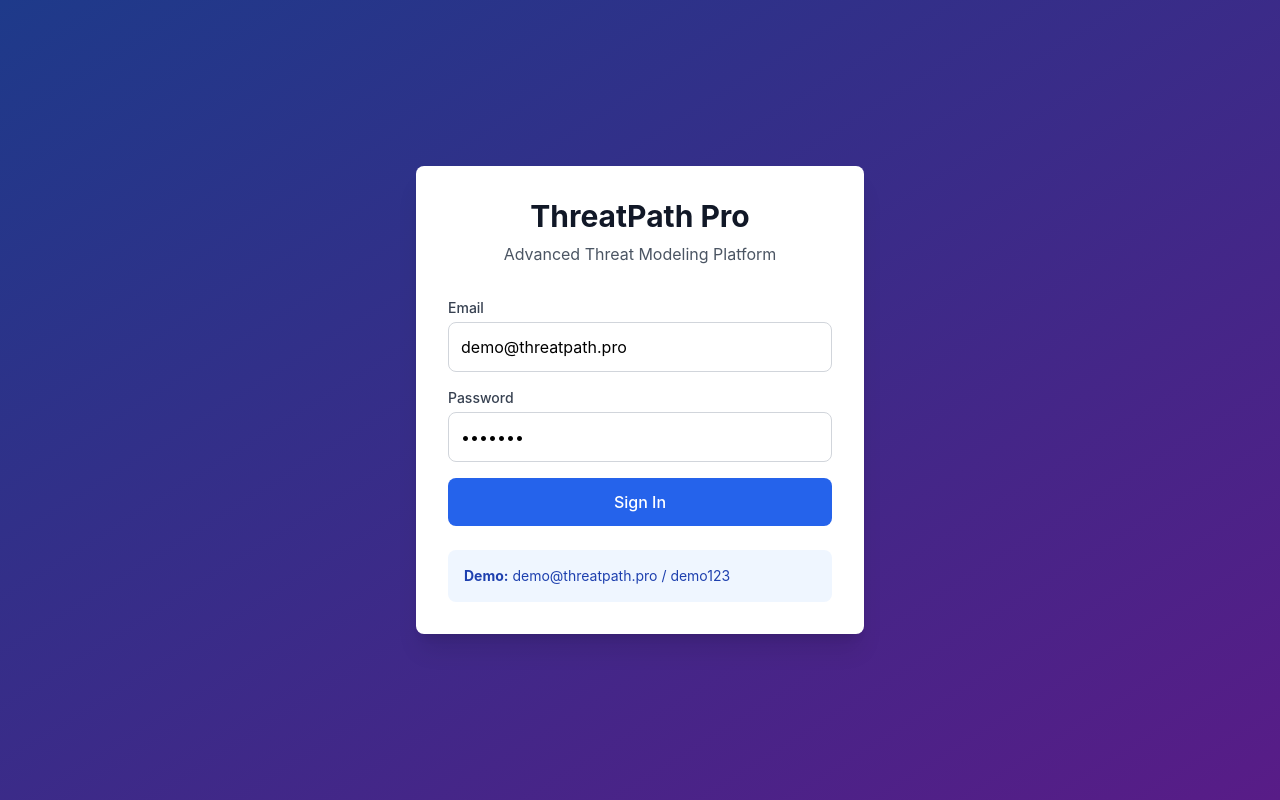
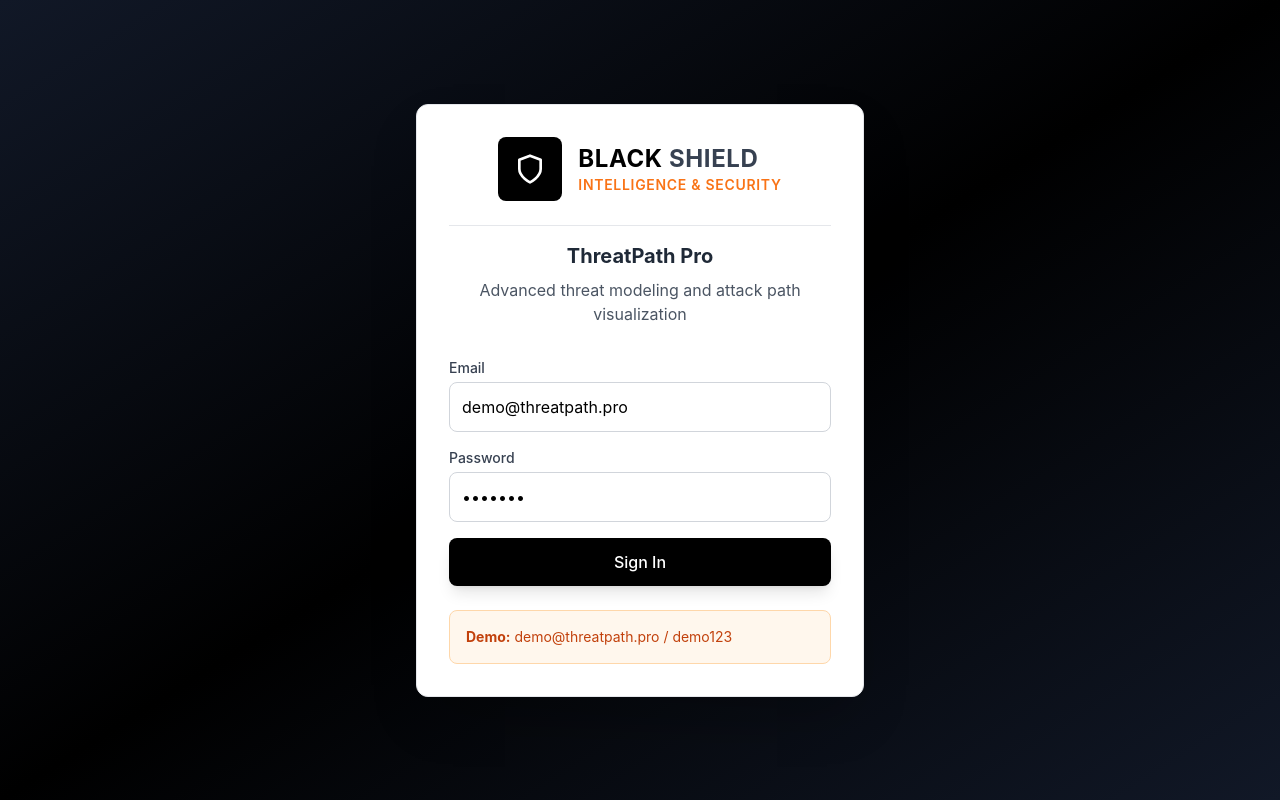
Before and after one commit to BlackShield-UK/threatpath-demo, a Next.js app: page / in a window 1280 px wide. Built offline with nearby package versions, Linux system fonts and the light colour scheme.

Commit message:
Update index.js

```diff
--- a/pages/index.js
+++ b/pages/index.js
@@ -238,11 +238,24 @@
     const [password, setPassword] = useState('demo123');
 
     return (
-      <div className="min-h-screen bg-gradient-to-br from-blue-900 to-purple-900 flex items-center justify-center">
-        <div className="bg-white rounded-lg shadow-xl p-8 max-w-md w-full mx-4">
+      <div className="min-h-screen bg-gradient-to-br from-gray-900 via-black to-gray-900 flex items-center justify-center">
+        <div className="bg-white rounded-xl shadow-2xl p-8 max-w-md w-full mx-4 border border-gray-200">
           <div className="text-center mb-8">
-            <h1 className="text-3xl font-bold text-gray-900">ThreatPath Pro</h1>
-            <p className="text-gray-600 mt-2">Advanced Threat Modeling Platform</p>
+            <div className="flex items-center justify-center mb-6">
+              <div className="bg-black rounded-lg p-4 mr-4">
+                <Shield className="w-8 h-8 text-white" />
+              </div>
+              <div className="text-left">
+                <h1 className="text-2xl font-bold text-black tracking-wide">
+                  BLACK <span className="text-gray-700">SHIELD</span>
+                </h1>
+                <p className="text-sm text-orange-500 font-semibold tracking-wider">INTELLIGENCE & SECURITY</p>
+              </div>
+            </div>
+            <div className="border-t border-gray-200 pt-4">
+              <h2 className="text-xl font-bold text-gray-800 mb-2">ThreatPath Pro</h2>
+              <p className="text-gray-600">Advanced threat modeling and attack path visualization</p>
+            </div>
           </div>
 
           <div className="space-y-4">
@@ -252,7 +265,7 @@
                 type="email"
                 value={email}
                 onChange={(e) => setEmail(e.target.value)}
-                className="w-full p-3 border border-gray-300 rounded-lg focus:ring-2 focus:ring-blue-500"
+                className="w-full p-3 border border-gray-300 rounded-lg focus:ring-2 focus:ring-orange-500 focus:border-orange-500"
               />
             </div>
 
@@ -262,20 +275,20 @@
                 type="password"
                 value={password}
                 onChange={(e) => setPassword(e.target.value)}
-                className="w-full p-3 border border-gray-300 rounded-lg focus:ring-2 focus:ring-blue-500"
+                className="w-full p-3 border border-gray-300 rounded-lg focus:ring-2 focus:ring-orange-500 focus:border-orange-500"
               />
             </div>
 
             <button
               onClick={() => handleLogin(email, password)}
-              className="w-full bg-blue-600 text-white p-3 rounded-lg font-medium hover:bg-blue-700"
+              className="w-full bg-black text-white p-3 rounded-lg font-medium hover:bg-gray-800 transition-all duration-200 shadow-lg"
             >
               Sign In
             </button>
           </div>
 
-          <div className="mt-6 p-4 bg-blue-50 rounded-lg">
-            <p className="text-sm text-blue-800">
+          <div className="mt-6 p-4 bg-orange-50 rounded-lg border border-orange-200">
+            <p className="text-sm text-orange-700">
               <strong>Demo:</strong> demo@threatpath.pro / demo123
             </p>
           </div>
@@ -331,7 +344,7 @@
                     <button
                       key={nodeType.type}
                       onClick={() => addNode(nodeType.type, nodeType.label)}
-                      className="p-3 border-2 border-gray-300 rounded-lg hover:border-blue-400 hover:bg-blue-50 text-center transition-all"
+                      className="p-3 border-2 border-gray-300 rounded-lg hover:border-orange-400 hover:bg-orange-50 text-center transition-all"
                     >
                       <IconComponent className="w-6 h-6 mx-auto mb-1 text-gray-700" />
                       <div className="text-xs font-medium">{nodeType.label}</div>
@@ -502,11 +515,11 @@
     return (
       <div
         className={`absolute transform -translate-x-1/2 -translate-y-1/2 ${
-          selectedNode?.id === node.id ? 'ring-2 ring-blue-500' : ''
+          selectedNode?.id === node.id ? 'ring-2 ring-orange-500' : ''
         }`}
         style={{ left: node.x, top: node.y }}
       >
-        <div className="bg-white rounded-lg shadow-lg border-2 border-gray-300 hover:border-blue-400 min-w-20 text-center">
+        <div className="bg-white rounded-lg shadow-lg border-2 border-gray-300 hover:border-orange-400 min-w-20 text-center">
           <div
             className="bg-gray-100 rounded-t-md px-2 py-1 text-xs text-gray-600 font-medium border-b select-none cursor-move"
             onMouseDown={handleMouseDown}
@@ -569,7 +582,7 @@
               type="text"
               value={boundary.name}
               onChange={(e) => updateBoundary({ name: e.target.value })}
-              className="w-full p-2 border rounded focus:ring-2 focus:ring-blue-500"
+              className="w-full p-2 border rounded focus:ring-2 focus:ring-orange-500"
             />
           </div>
 
@@ -580,7 +593,7 @@
                 type="number"
                 value={boundary.x}
                 onChange={(e) => updateBoundary({ x: parseInt(e.target.value) || 0 })}
-                className="w-full p-2 border rounded focus:ring-2 focus:ring-blue-500"
+                className="w-full p-2 border rounded focus:ring-2 focus:ring-orange-500"
               />
             </div>
             <div>
@@ -589,7 +602,7 @@
                 type="number"
                 value={boundary.y}
                 onChange={(e) => updateBoundary({ y: parseInt(e.target.value) || 0 })}
-                className="w-full p-2 border rounded focus:ring-2 focus:ring-blue-500"
+                className="w-full p-2 border rounded focus:ring-2 focus:ring-orange-500"
               />
             </div>
           </div>
@@ -601,7 +614,7 @@
                 type="number"
                 value={boundary.width}
                 onChange={(e) => updateBoundary({ width: parseInt(e.target.value) || 100 })}
-                className="w-full p-2 border rounded focus:ring-2 focus:ring-blue-500"
+                className="w-full p-2 border rounded focus:ring-2 focus:ring-orange-500"
               />
             </div>
             <div>
@@ -610,7 +623,7 @@
                 type="number"
                 value={boundary.height}
                 onChange={(e) => updateBoundary({ height: parseInt(e.target.value) || 60 })}
-                className="w-full p-2 border rounded focus:ring-2 focus:ring-blue-500"
+                className="w-full p-2 border rounded focus:ring-2 focus:ring-orange-500"
               />
             </div>
           </div>
@@ -620,7 +633,7 @@
             <select
               value={boundary.color}
               onChange={(e) => updateBoundary({ color: e.target.value })}
-              className="w-full p-2 border rounded focus:ring-2 focus:ring-blue-500"
+              className="w-full p-2 border rounded focus:ring-2 focus:ring-orange-500"
             >
               <option value="red">Red</option>
               <option value="blue">Blue</option>
@@ -636,7 +649,7 @@
           <div className="flex space-x-2">
             <button
               onClick={addNewBoundary}
-              className="flex-1 bg-blue-600 text-white py-2 rounded hover:bg-blue-700"
+              className="flex-1 bg-black text-white py-2 rounded hover:bg-gray-800"
             >
               Add New Zone
             </button>
@@ -724,7 +737,7 @@
 
         <div className="mb-4">
           <h4 className="font-medium mb-2 flex items-center">
-            <Plus className="w-4 h-4 mr-1 text-blue-600" />
+            <Plus className="w-4 h-4 mr-1 text-orange-600" />
             Available Controls ({securityControls.filter(c => !(currentNode.controls || []).includes(c)).length}):
           </h4>
           <div className="max-h-40 overflow-y-auto border rounded">
@@ -734,7 +747,7 @@
                 <button
                   key={idx}
                   onClick={() => addControl(control)}
-                  className="block w-full text-left text-sm p-2 hover:bg-blue-50 border-b border-gray-100 transition-colors"
+                  className="block w-full text-left text-sm p-2 hover:bg-orange-50 border-b border-gray-100 transition-colors"
                 >
                   + {control}
                 </button>
@@ -830,36 +843,47 @@
 
   return (
     <div className="min-h-screen bg-gray-100">
-      <div className="bg-white shadow border-b">
+      <div className="bg-black shadow-lg border-b border-gray-800">
         <div className="max-w-7xl mx-auto px-4 py-4">
           <div className="flex justify-between items-center">
-            <div>
-              <h1 className="text-2xl font-bold">ThreatPath Pro</h1>
-              <p className="text-sm text-gray-600">{currentDiagramName} • {currentUser?.name}</p>
+            <div className="flex items-center">
+              <div className="bg-white rounded-lg p-2 mr-4">
+                <Shield className="w-6 h-6 text-black" />
+              </div>
+              <div>
+                <h1 className="text-xl font-bold text-white tracking-wide">
+                  BLACK <span className="text-gray-300">SHIELD</span>
+                </h1>
+                <p className="text-xs text-orange-400 font-semibold tracking-wider">INTELLIGENCE & SECURITY</p>
+              </div>
+              <div className="ml-6 pl-6 border-l border-gray-600">
+                <h2 className="text-lg font-semibold text-white">ThreatPath Pro</h2>
+                <p className="text-sm text-gray-400">{currentDiagramName} • {currentUser?.name}</p>
+              </div>
             </div>
             <div className="flex space-x-2">
-              <button onClick={createNewDiagram} className="px-3 py-2 bg-purple-600 text-white rounded text-sm">
+              <button onClick={createNewDiagram} className="px-3 py-2 bg-gray-700 text-white rounded text-sm hover:bg-gray-600 transition-colors">
                 New
               </button>
-              <button onClick={() => setShowSaveDialog(true)} className="px-3 py-2 bg-green-600 text-white rounded text-sm">
+              <button onClick={() => setShowSaveDialog(true)} className="px-3 py-2 bg-green-700 text-white rounded text-sm hover:bg-green-600 transition-colors">
                 Save
               </button>
-              <button onClick={() => setShowLoadDialog(true)} className="px-3 py-2 bg-gray-600 text-white rounded text-sm">
+              <button onClick={() => setShowLoadDialog(true)} className="px-3 py-2 bg-gray-600 text-white rounded text-sm hover:bg-gray-500 transition-colors">
                 Load
               </button>
               <button
                 onClick={() => setCurrentView('diagram')}
-                className={`px-4 py-2 rounded ${currentView === 'diagram' ? 'bg-blue-600 text-white' : 'bg-gray-200'}`}
+                className={`px-4 py-2 rounded transition-colors ${currentView === 'diagram' ? 'bg-orange-500 text-white' : 'bg-gray-700 text-gray-300 hover:bg-gray-600'}`}
               >
                 Network
               </button>
               <button
                 onClick={() => setCurrentView('attacks')}
-                className={`px-4 py-2 rounded ${currentView === 'attacks' ? 'bg-red-600 text-white' : 'bg-gray-200'}`}
+                className={`px-4 py-2 rounded transition-colors ${currentView === 'attacks' ? 'bg-red-600 text-white' : 'bg-gray-700 text-gray-300 hover:bg-gray-600'}`}
               >
                 Attacks
               </button>
-              <button onClick={() => setIsAuthenticated(false)} className="px-3 py-2 bg-red-600 text-white rounded text-sm">
+              <button onClick={() => setIsAuthenticated(false)} className="px-3 py-2 bg-red-600 text-white rounded text-sm hover:bg-red-700 transition-colors">
                 Logout
               </button>
             </div>
@@ -877,7 +901,7 @@
               </div>
               <button
                 onClick={() => setShowNodePalette(true)}
-                className="px-4 py-2 bg-blue-600 text-white rounded hover:bg-blue-700"
+                className="px-4 py-2 bg-black text-white rounded hover:bg-gray-800 transition-colors font-medium"
               >
                 Add Component
               </button>
@@ -916,7 +940,7 @@
                     <p className="text-sm mb-4">Add cloud services, containers, IoT devices and more</p>
                     <button
                       onClick={() => setShowNodePalette(true)}
-                      className="px-4 py-2 bg-blue-600 text-white rounded"
+                      className="px-4 py-2 bg-black text-white rounded"
                     >
                       Add Your First Component
                     </button>
@@ -964,7 +988,7 @@
                   const input = e.target.parentElement.previousElementSibling;
                   saveDiagram(input.value || 'Untitled Diagram');
                 }}
-                className="flex-1 bg-blue-600 text-white py-2 rounded"
+                className="flex-1 bg-black text-white py-2 rounded"
               >
                 Save
               </button>
@@ -991,7 +1015,7 @@
                   </div>
                   <button
                     onClick={() => loadDiagram(diagram)}
-                    className="bg-blue-600 text-white px-4 py-1 rounded text-sm"
+                    className="bg-black text-white px-4 py-1 rounded text-sm"
                   >
                     Load
                   </button>
```
